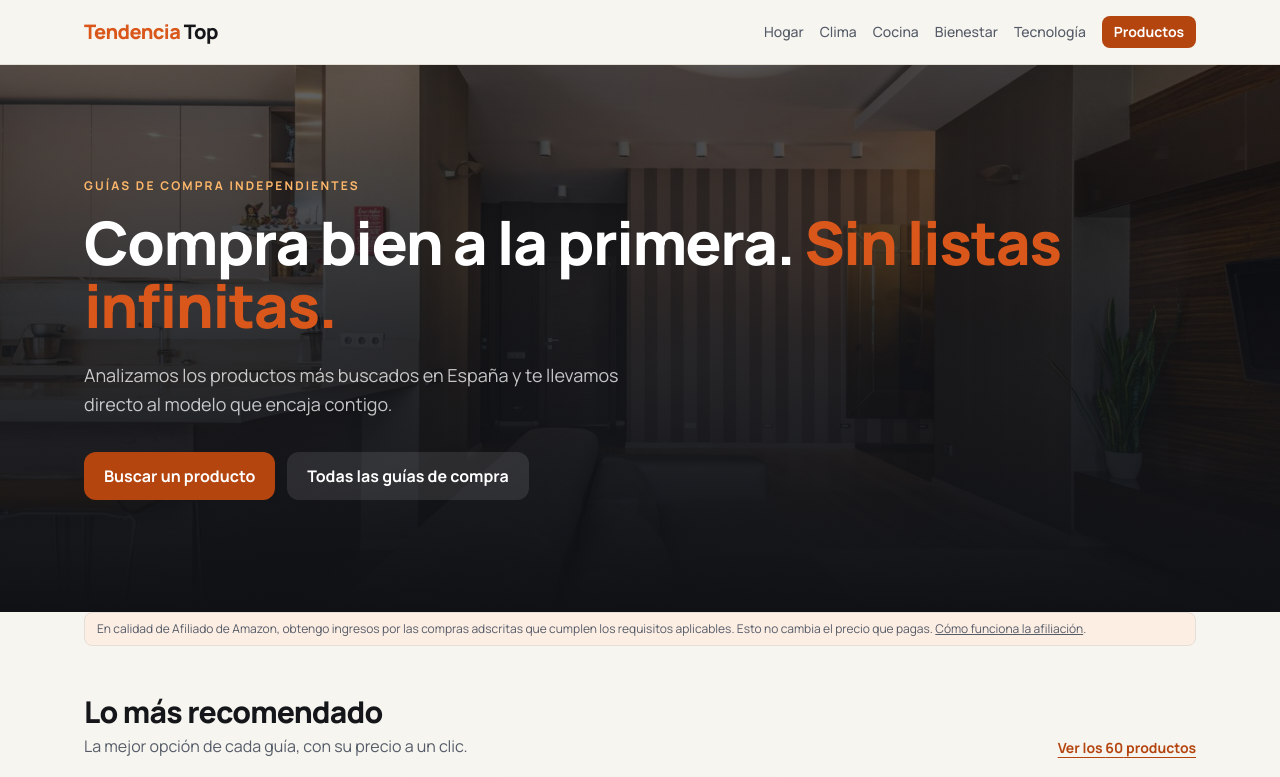
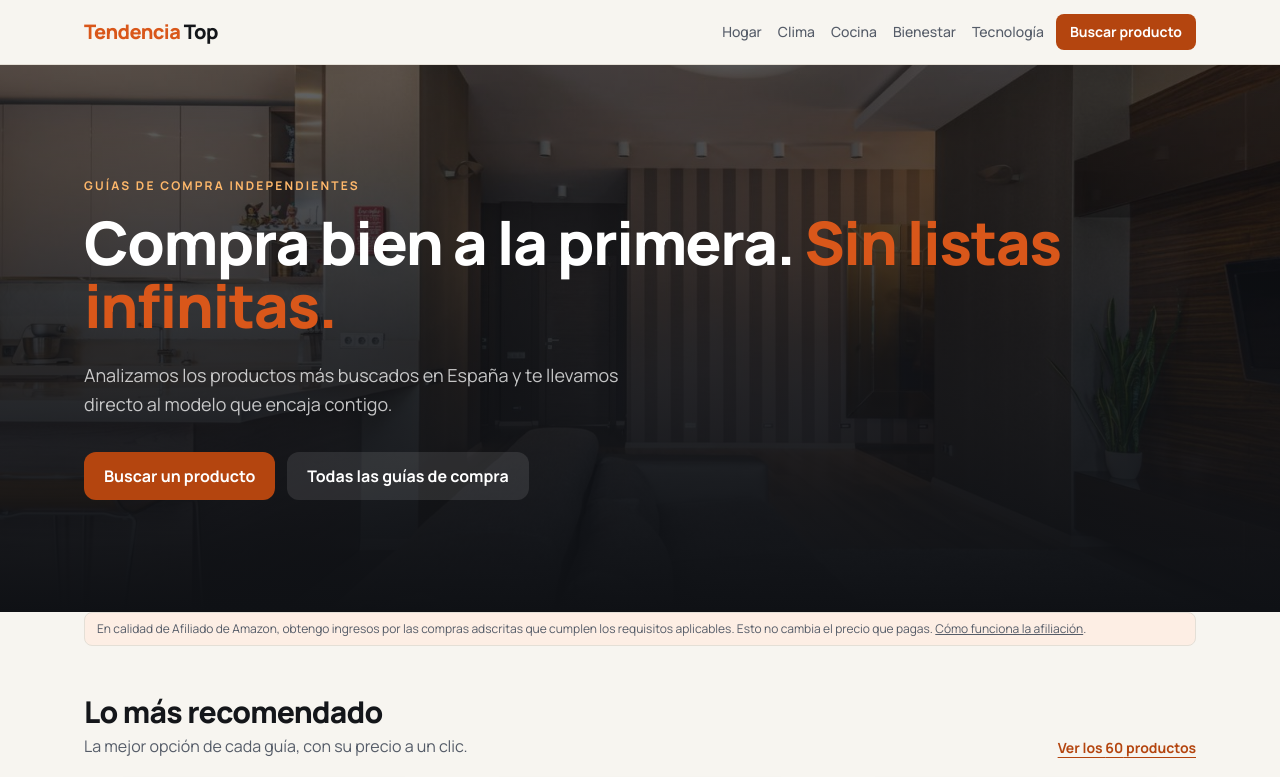
Before and after one commit to rovik-ia/rovik-ia.github.io, a Next.js app: page / in a window 1280 px wide. Shown: the top 777 px of the page. Built offline with nearby package versions, Linux system fonts and the light colour scheme.

Commit message:
Móvil: el botón de buscar producto siempre visible y categorías en su propia fila
Co-Authored-By: Claude Opus 5 <noreply@anthropic.com>

```diff
--- a/app/layout.tsx
+++ b/app/layout.tsx
@@ -3,6 +3,7 @@ import { Manrope } from "next/font/google";
 import "./globals.css";
 import { SITE } from "@/lib/site";
 import Header from "@/components/Header";
+import CategoryBar from "@/components/CategoryBar";
 import Footer from "@/components/Footer";
 
 const manrope = Manrope({ subsets: ["latin"], variable: "--font-sans", display: "swap" });
@@ -21,6 +22,7 @@ export default function RootLayout({ children }: { children: React.ReactNode })
     <html lang="es" className={`${manrope.variable} h-full antialiased`}>
       <body className="min-h-full flex flex-col">
         <Header />
+        <CategoryBar />
         <main className="flex-1 w-full">{children}</main>
         <Footer />
       </body>
--- /dev/null
+++ b/components/CategoryBar.tsx
@@ -0,0 +1,21 @@
+import Link from "next/link";
+import { CATEGORIES } from "@/lib/site";
+
+/** Fila de categorías, visible solo en móvil (en escritorio ya están en la cabecera). */
+export default function CategoryBar() {
+  return (
+    <nav className="sm:hidden border-b border-line bg-card">
+      <div className="container flex gap-2 overflow-x-auto py-2.5">
+        {Object.entries(CATEGORIES).map(([slug, c]) => (
+          <Link
+            key={slug}
+            href={`/categorias/${slug}/`}
+            className="whitespace-nowrap rounded-full border border-line px-3 py-1.5 text-sm font-semibold hover:border-accent"
+          >
+            {c.name}
+          </Link>
+        ))}
+      </div>
+    </nav>
+  );
+}
--- a/components/Footer.tsx
+++ b/components/Footer.tsx
@@ -11,6 +11,7 @@ export default function Footer() {
           <p className="text-white/70">Fotografías y vídeos de <a href="https://www.pexels.com" className="underline" rel="noopener" target="_blank">Pexels</a> y sus autores.</p>
         </div>
         <nav className="grid grid-cols-2 gap-2 text-sm">
+          <Link href="/productos/" className="hover:text-white">Todos los productos</Link>
           <Link href="/sobre/" className="hover:text-white">Sobre nosotros</Link>
           <Link href="/afiliacion/" className="hover:text-white">Aviso de afiliación</Link>
           <Link href="/aviso-legal/" className="hover:text-white">Aviso legal</Link>
--- a/components/Header.tsx
+++ b/components/Header.tsx
@@ -8,14 +8,16 @@ export default function Header() {
         <Link href="/" className="font-extrabold tracking-tight text-xl">
           <span className="text-accent">Tendencia</span> Top
         </Link>
-        <nav className="flex items-center gap-4 text-sm font-medium text-muted overflow-x-auto">
-          {Object.entries(CATEGORIES).map(([slug, c]) => (
-            <Link key={slug} href={`/categorias/${slug}/`} className="hover:text-fg whitespace-nowrap">{c.name}</Link>
-          ))}
-          <Link href="/productos/" className="whitespace-nowrap rounded-lg bg-accent-dark px-3 py-1.5 font-bold text-white hover:bg-accent-deep">
-            Productos
+        <div className="flex items-center gap-3 min-w-0">
+          <nav className="hidden sm:flex items-center gap-4 text-sm font-medium text-muted overflow-x-auto">
+            {Object.entries(CATEGORIES).map(([slug, c]) => (
+              <Link key={slug} href={`/categorias/${slug}/`} className="hover:text-fg whitespace-nowrap">{c.name}</Link>
+            ))}
+          </nav>
+          <Link href="/productos/" className="shrink-0 whitespace-nowrap rounded-lg bg-accent-dark px-3.5 py-2 text-sm font-bold text-white hover:bg-accent-deep">
+            Buscar producto
           </Link>
-        </nav>
+        </div>
       </div>
     </header>
   );
```
